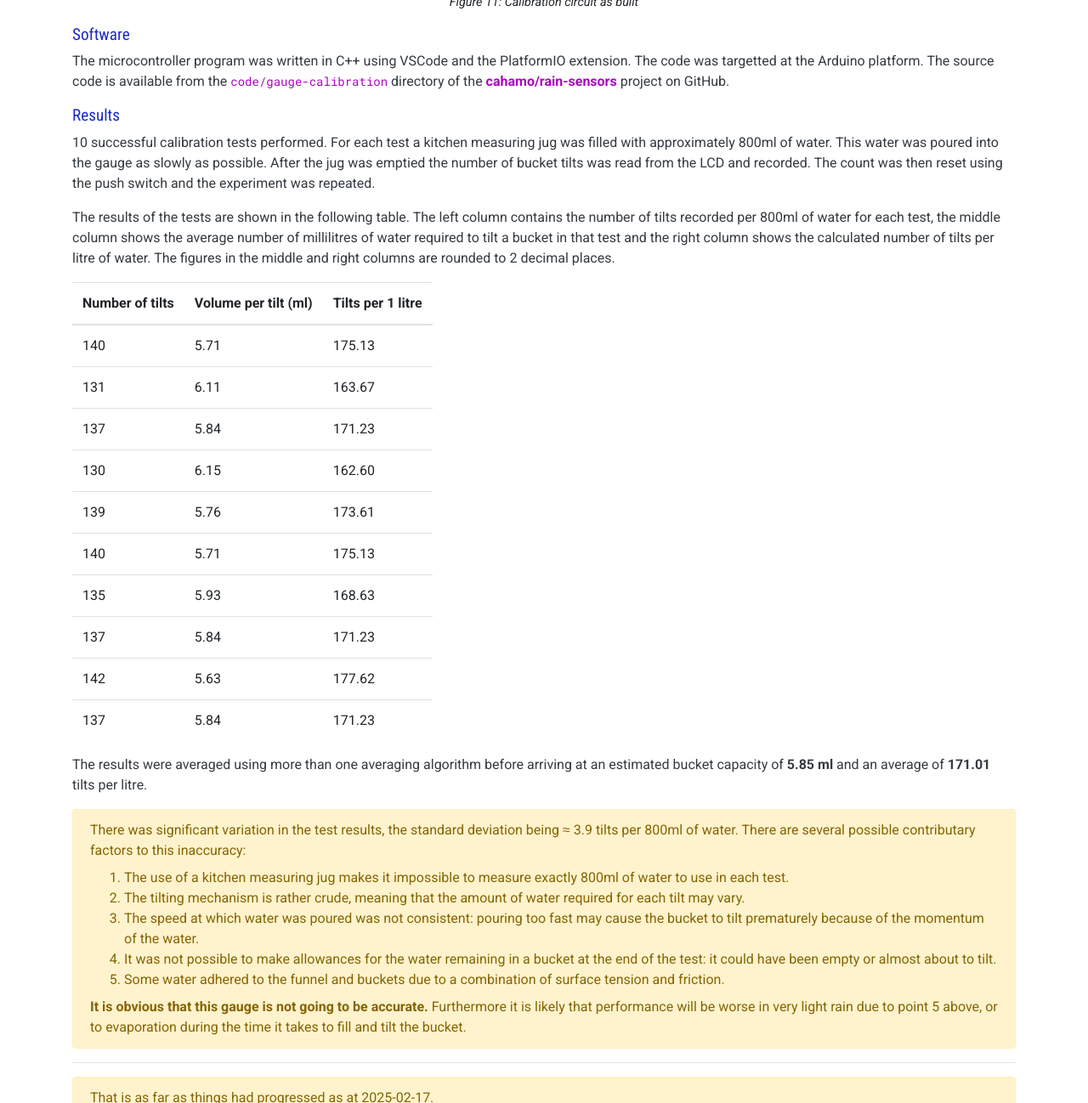
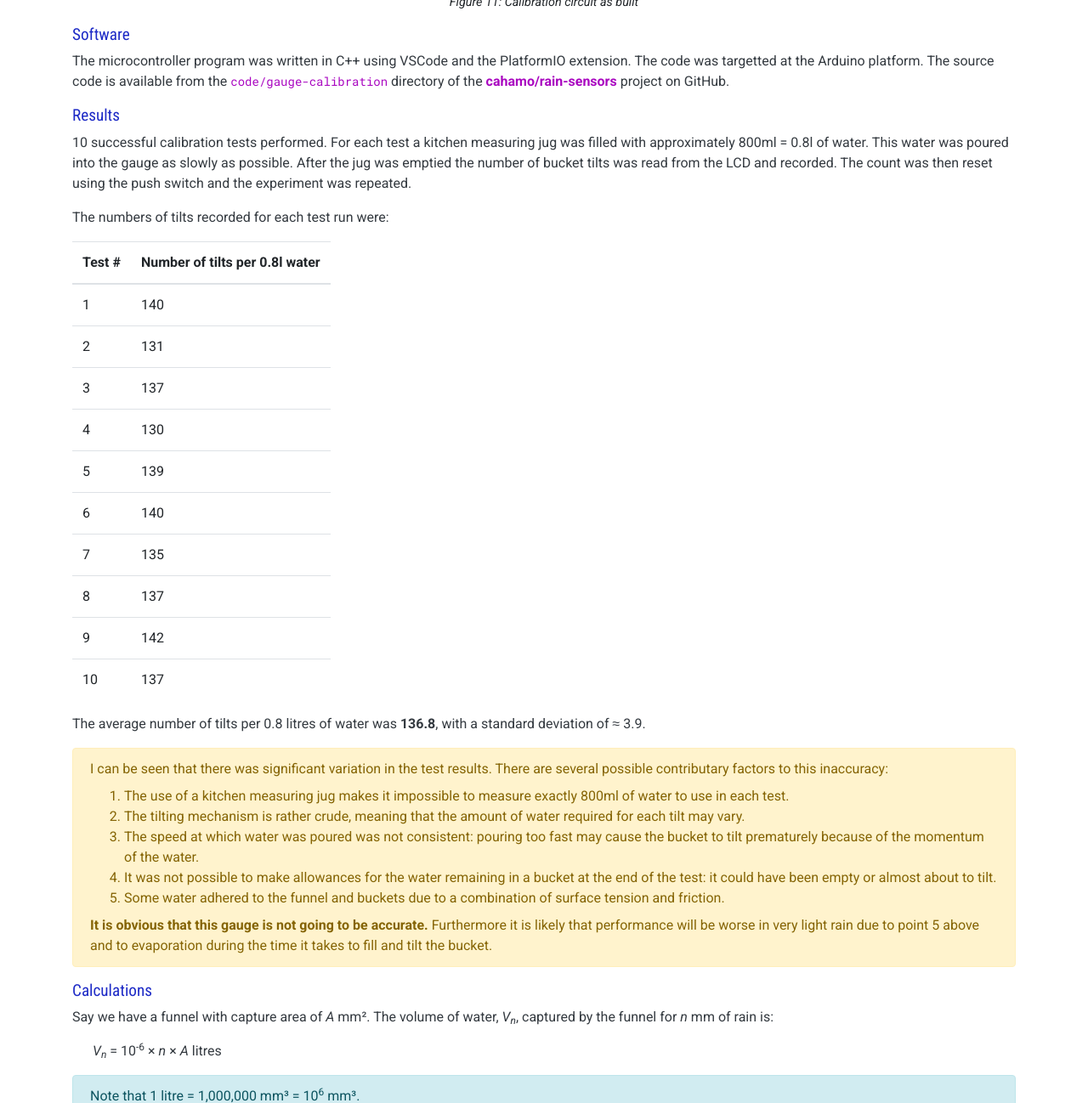
Before and after one commit to cahamo/cahamo.github.io, a Jekyll site: the page built from projects/rain-sensors/gauge.html, in a window 1280 px wide and 1400 px high, scrolled down 8732 px, cut to the strip 102-1400 px from the top of the window. Shown: the whole strip at 85% size. Built offline with Jekyll 4.4.1, drawn with Linux system fonts in a browser that asks for light colours; comment, search, counter and statistics services are not loaded; some of the changed text lies outside the part shown.

Commit message:
Update rain gauge page
Updated experimental data presentation

Added details of calculation of bucket capacity

```diff
--- a/projects/rain-sensors/gauge.html
+++ b/projects/rain-sensors/gauge.html
@@ -226,77 +226,66 @@
 
     <h3>Results</h3>
 
-    <p>10 successful calibration tests performed. For each test a kitchen measuring jug was filled with approximately 800ml of water. This water was poured into the gauge as slowly as possible. After the jug was emptied the number of bucket tilts was read from the LCD and recorded. The count was then reset using the push switch and the experiment was repeated.</p>
+    <p>10 successful calibration tests performed. For each test a kitchen measuring jug was filled with approximately 800ml = 0.8l of water. This water was poured into the gauge as slowly as possible. After the jug was emptied the number of bucket tilts was read from the LCD and recorded. The count was then reset using the push switch and the experiment was repeated.</p>
 
-    <p>The results of the tests are shown in the following table. The left column contains the number of tilts recorded per 800ml of water for each test, the middle column shows the average number of millilitres of water required to tilt a bucket in that test and the right column shows the calculated number of tilts per litre of water. The figures in the middle and right columns are rounded to 2 decimal places.</p>
+    <p>The numbers of tilts recorded for each test run were:</p>
 
     <table class="table table-responsive">
         <thead>
             <tr class="text-left">
-                <th scope="col">Number of tilts</th>
-                <th scope="col">Volume per tilt (ml)</th>
-                <th scope="col">Tilts per 1 litre</th>
+                <th scope="col">Test #</th>
+                <th scope="col">Number of tilts per 0.8l water</th>
             </tr>
         </thead>
         <tbody>
             <tr>
+                <td>1</td>
                 <td>140</td>
-                <td>5.71</td>
-                <td>175.13</td>
             </tr>
             <tr>
+                <td>2</td>
                 <td>131</td>
-                <td>6.11</td>
-                <td>163.67</td>
             </tr>
             <tr>
+                <td>3</td>
                 <td>137</td>
-                <td>5.84</td>
-                <td>171.23</td>
             </tr>
             <tr>
+                <td>4</td>
                 <td>130</td>
-                <td>6.15</td>
-                <td>162.60</td>
             </tr>
             <tr>
+                <td>5</td>
                 <td>139</td>
-                <td>5.76</td>
-                <td>173.61</td>
             </tr>
             <tr>
+                <td>6</td>
                 <td>140</td>
-                <td>5.71</td>
-                <td>175.13</td>
             </tr>
             <tr>
+                <td>7</td>
                 <td>135</td>
-                <td>5.93</td>
-                <td>168.63</td>
             </tr>
             <tr>
+                <td>8</td>
                 <td>137</td>
-                <td>5.84</td>
-                <td>171.23</td>
             </tr>
             <tr>
+                <td>9</td>
                 <td>142</td>
-                <td>5.63</td>
-                <td>177.62</td>
             </tr>
             <tr>
+                <td>10</td>
                 <td>137</td>
-                <td>5.84</td>
-                <td>171.23</td>
             </tr>
         </tbody>
     </table>
 
-    <p>The results were averaged using more than one averaging algorithm before arriving at an estimated bucket capacity of <strong>5.85 ml</strong> and an average of <strong>171.01</strong> tilts per litre.</p>
+    <p>The average number of tilts per 0.8 litres of water was <strong>136.8</strong>, with a standard deviation of &approx; 3.9.</p>
 
     <aside>
         <div class="alert alert-warning">
-            <p class="mt-0 mb-2">There was significant variation in the test results, the standard deviation being &approx; 3.9 tilts per 800ml of water. There are several possible contributary factors to this inaccuracy:</p>
+            <p class="mt-0 mb-2">I can be seen that there was significant variation in the test results. There are several possible contributary factors to this inaccuracy:</p>
             <ol class="mt-0 mb-2">
                 <li>The use of a kitchen measuring jug makes it impossible to measure exactly 800ml of water to use in each test.</li>
                 <li>The tilting mechanism is rather crude, meaning that the amount of water required for each tilt may vary.</li>
@@ -304,11 +293,48 @@
                 <li>It was not possible to make allowances for the water remaining in a bucket at the end of the test: it could have been empty or almost about to tilt.</li>
                 <li>Some water adhered to the funnel and buckets due to a combination of surface tension and friction.</li>
             </ol>
-            <p class="my-0"><strong>It is obvious that this gauge is not going to be accurate.</strong> Furthermore it is likely that performance will be worse in very light rain due to point 5 above, or to evaporation during the time it takes to fill and tilt the bucket.</p>
+            <p class="my-0"><strong>It is obvious that this gauge is not going to be accurate.</strong> Furthermore it is likely that performance will be worse in very light rain due to point 5 above and to evaporation during the time it takes to fill and tilt the bucket.</p>
         </div>
     </aside>
 
-    <hr><p class="alert alert-warning">That is as far as things had progressed as at 2025-02-17.</p>
+    <h3>Calculations</h3>
+
+    <p>Say we have a funnel with capture area of <em>A</em> mm². The volume of water, <em>V<sub>n</sub></em>, captured by the funnel for <em>n</em> mm of rain is:</p>
+
+    <p class="ml-4"><em>V<sub>n</sub></em> = 10<sup>-6</sup> &times; <em>n</em> &times; <em>A</em> litres</p>
+
+    <p class="alert alert-info">Note that 1 litre = 1,000,000 mm³ = 10<sup>6</sup> mm³.</p>
+
+    <p>So, for one millimetre of rain, the volume of water captured, <em>V<sub>1</sub></em>, is:</p>
+
+    <p class="ml-4"><em>V<sub>1</sub></em> = 10<sup>-6</sup> &times; <em>A</em> litres</p>
+
+    <p>If our rain gauge has a bucket that requires <em>v<sub>t</sub></em> litres of water to make it tilt, then the amount of rainfall that causes the bucket to tilt, <em>r<sub>t</sub></em>, is:</p>
+
+    <p class="ml-4"><em>r<sub>t</sub></em> = <em>v<sub>t</sub></em> &divide; <em>V<sub>1</sub></em> millimeters</p>
+
+
+    <p>Now my gauge has a funnel with a 100 mm square capture area, so</p>
+
+    <p class="ml-4"><em>A</em> = 100 mm &times 100 mm = 10,000 mm² = 10<sup>4</sup> mm².</p>
+
+    <p>and</p>
+
+    <p class="ml-4"><em>V<sub>1</sub></em> = 10<sup>-6</sup> l/mm² &times; 10<sup>4</sup> mm² = 10<sup>-2</sup> litres = 0.01 litres.</p>
+
+    <p>We know that the bucket tilts an average of 136.8 times per 0.8 litres of water, so <em>v<sub>t</sub></em> is:</p>
+
+    <p class="ml-4"><em>v<sub>t</sub></em> = 0.8 &divide; 136.8.</p>
+
+    <p>Finally, we can calculate <em>r<sub>t</sub></em>:</p>
+
+    <p class="ml-4"><em>r<sub>t</sub></em> = <em>v<sub>t</sub></em> &divide; <em>V<sub>1</sub></em> = (0.8 &divide; 136.8) &divide; 0.01 = 0.5848 mm</p>
+
+    <p>to 4 decimal places.</p>
+
+    <p>So now we know that every tilt of the bucket represents 0.5848 mm of rainfall. This value will be plugged into the microcontroller program that responds to bucket tilt signal from the rain gauge.</p>
+
+    <hr><p class="alert alert-warning">That is as far as things had progressed as at 2025-08-27.</p>
 
 </section>
 
```
